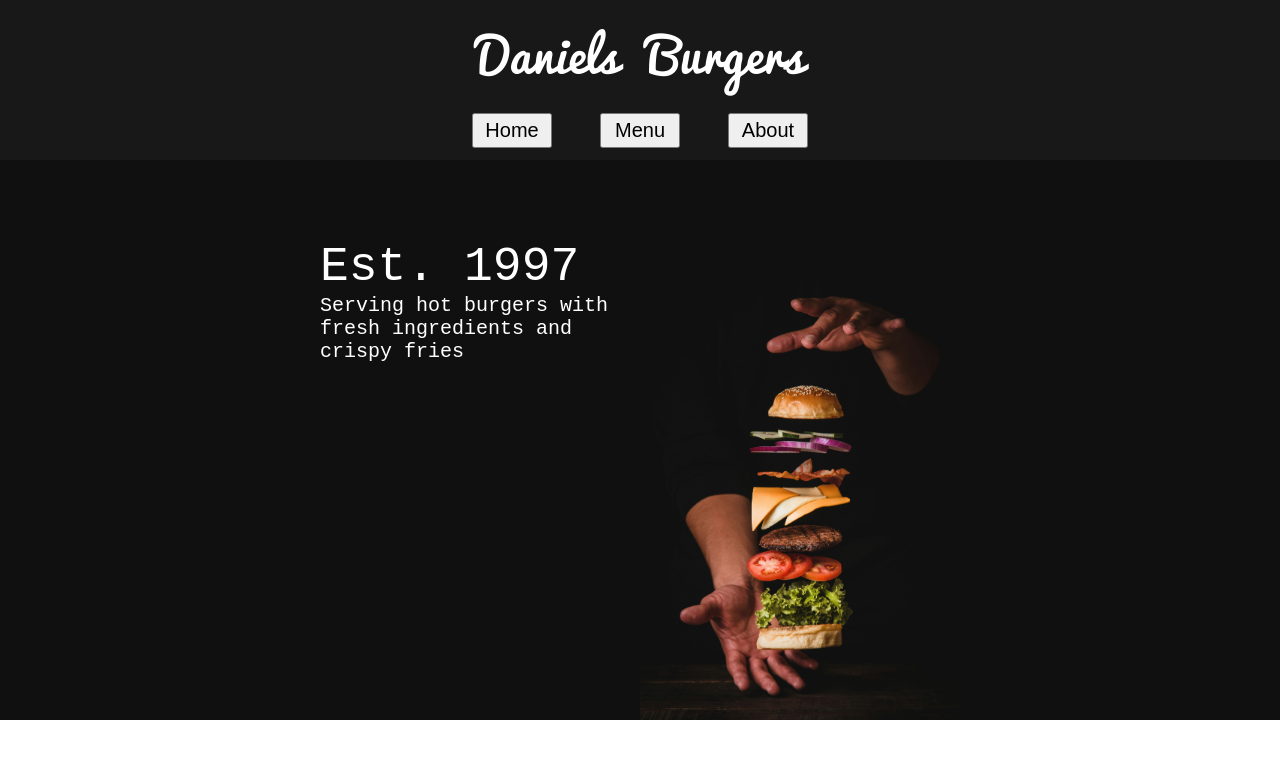
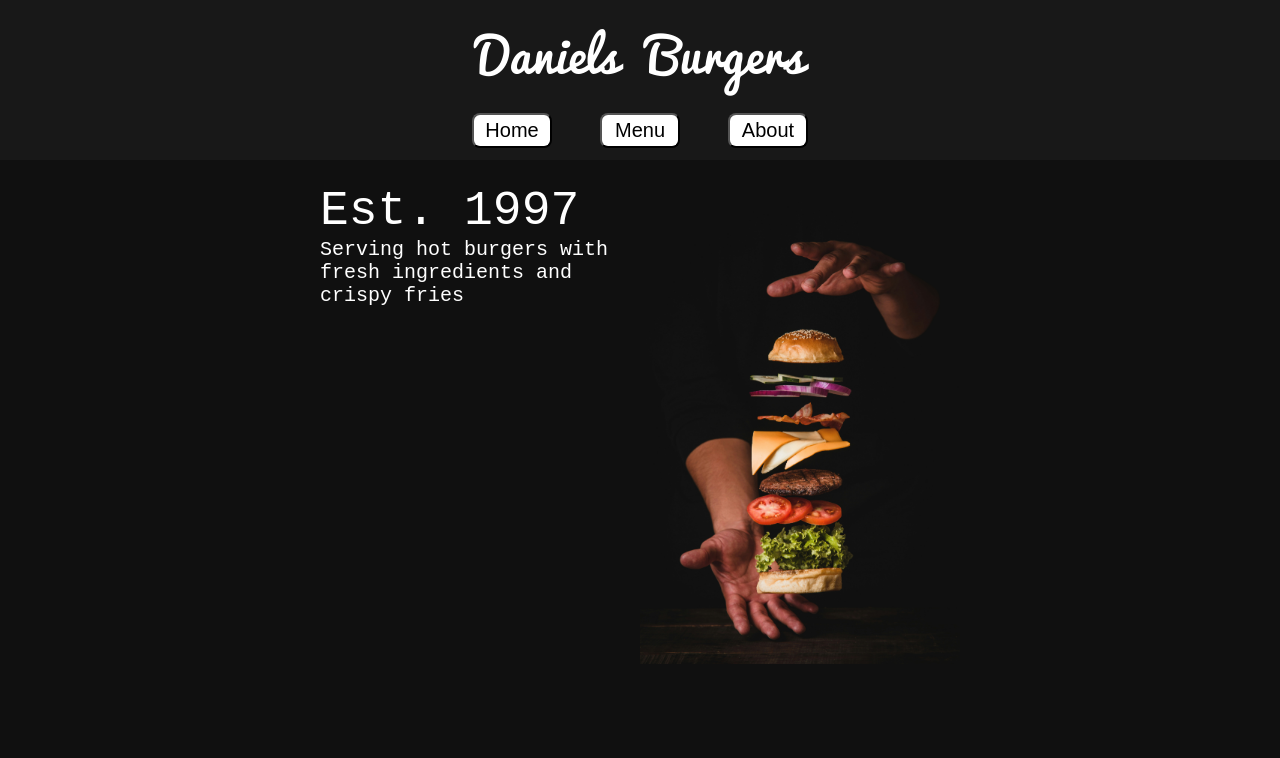
Before and after one commit to daniellonsdale/odin-restaurant-page, a website built with webpack: page src/template.html in a window 1280 px wide. Built offline with nearby package versions, Linux system fonts and the light colour scheme.

Commit message:
Complete init styling for home

```diff
--- a/src/styles.css
+++ b/src/styles.css
@@ -14,14 +14,10 @@
     font-style: normal;
 }
 
-body{
-    min-height: 100dvh;
-}
-
 header{
     background-color: rgb(24, 24, 24);
 
-    min-height: 20dvh;
+    min-height: 20vh;
     display: flex;
     flex-direction: column;
     justify-content: center;
@@ -51,12 +47,20 @@ header button{
     font-size: 1.25rem;
     width: 5rem;
     padding: .25rem 0;
+    background-color: white;
+    border-radius: .5rem;
+}
+
+header button:hover{
+    cursor: pointer;
+    background-color: rgb(189, 189, 189);
 }
 
 #content{
     display: grid;
-    grid-template-columns: repeat(4, 1fr);
-    padding-top: 10dvh;
+    grid-template-columns: minmax(5vw, 1fr) 1fr 1fr minmax(5vw, 1fr);
+    grid-template-rows: 78vh;
+    padding-top: 3vh;
     background-color: rgb(16,16,16);
 
     font-family: 'Courier New', Courier, monospace;
```
